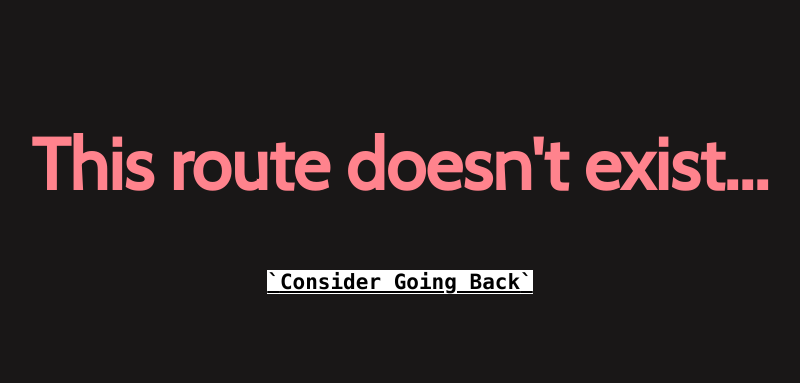
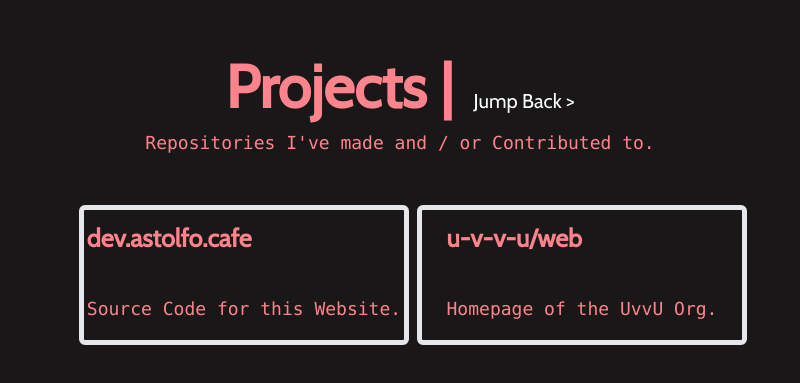
Before and after one commit to ArtieFuzzz/dev.astolfo.cafe, a SvelteKit app: page /projects in a window 1280 px wide. Before the commit this address had no page. Shown: the part 187-570 px from the top of the page, without its empty margins (240-1040 px from the left). Built offline with nearby package versions, Linux system fonts and the light colour scheme.

Commit message:
feat: Projects pages

```diff
--- /dev/null
+++ b/src/routes/projects/+page.svelte
@@ -0,0 +1,74 @@
+<script lang="ts">
+  import { onMount } from 'svelte';
+
+  let projects: { name: string; description: string; url: string }[];
+
+  async function fetchProjects() {
+    try {
+      let res = await fetch('/projects.json');
+      if (!res) throw null;
+
+      let data = await res.json();
+      projects = data;
+    } catch {
+      throw null;
+    }
+  }
+
+  onMount(async () => {
+    await fetchProjects();
+  });
+</script>
+
+<div class="h-screen w-screen flex flex-col justify-center items-center">
+  <div class="flex flex-row place-items-baseline">
+  <h1 class="pb-3">Projects |</h1>
+  <!-- svelte-ignore a11y-invalid-attribute -->
+  <a on:click={() => history.back()} href='#' class='ml-5'>Jump Back {'>'}</a>
+  </div>
+  <p>Repositories I've made and / or Contributed to.</p>
+  <div class='mt-6'>
+    {#if !projects}
+    <h1 class='text-white'>Fetching!...</h1>
+    {:else}
+    <ul class='grid grid-flow-col'>
+    {#each projects as project}
+      <a href={project.url}><li><div class='project-item grid grid-flow-row'><h3>{project.name}</h3><p>{project.description}</p></div></li></a>
+    {/each}
+    </ul>
+    {/if}
+  </div>
+</div>
+
+<style class='scss'>
+  ul li {
+    @apply m-1
+  }
+  a {
+    list-style-type: none;
+    text-decoration: none;
+  }
+
+  .project-item {
+    width: 330px;
+    height: 140px;
+    border-width: 5px;
+
+    @apply justify-evenly rounded-md;
+  }
+
+  h1 {
+    @apply m-0 text-6xl;
+  }
+
+  div h3 {
+    @apply mt-2 mb-5;
+  }
+
+  p {
+    padding: 0;
+    margin: 0;
+    color: #ff838d;
+    @apply font-mono text-lg;
+  }
+</style>
--- /dev/null
+++ b/static/projects.json
@@ -0,0 +1,12 @@
+[
+  {
+    "name": "dev.astolfo.cafe",
+    "description": "Source Code for this Website.",
+    "url": "https://github.com/ArtieFuzzz/dev.astolfo.cafe"
+  },
+  {
+    "name": "u-v-v-u/web",
+    "description": "Homepage of the UvvU Org.",
+    "url": "https://github.com/u-v-v-u/web"
+  }
+]
```
